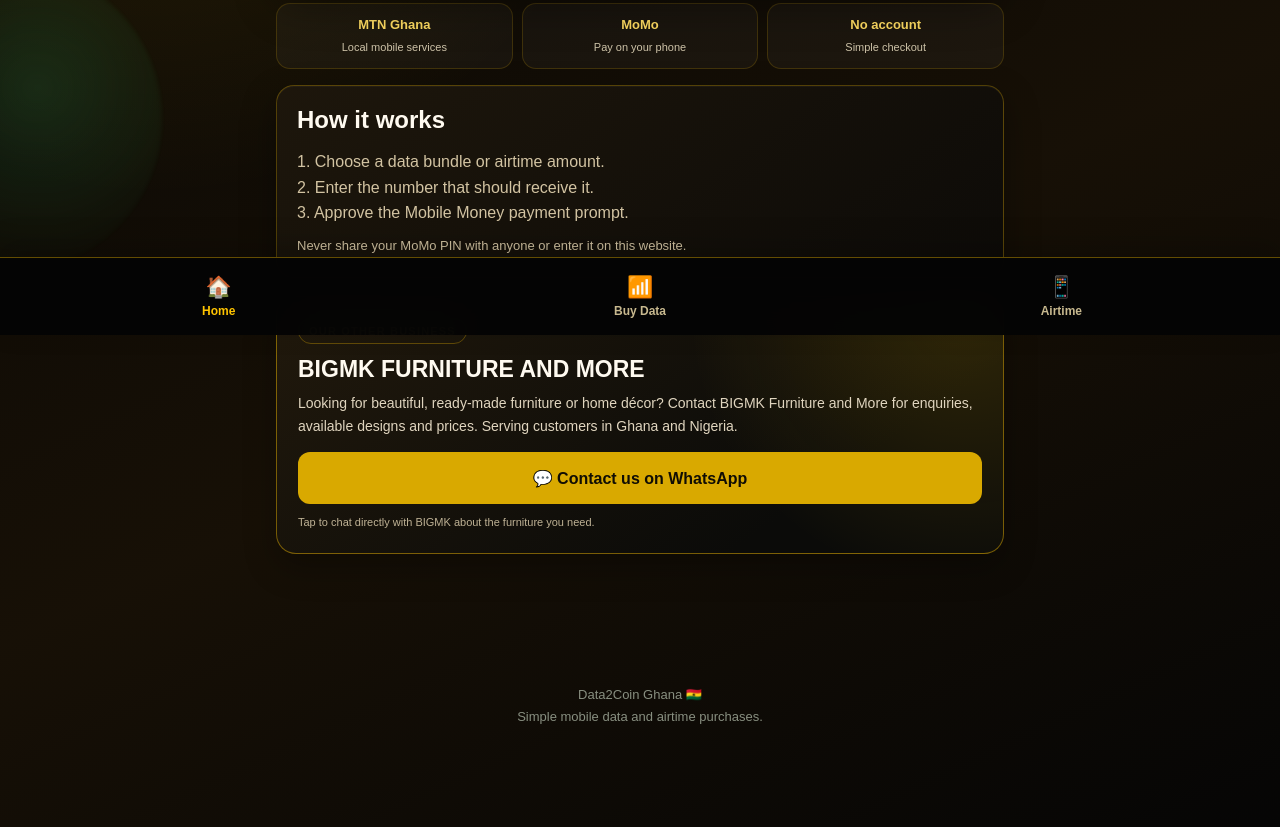
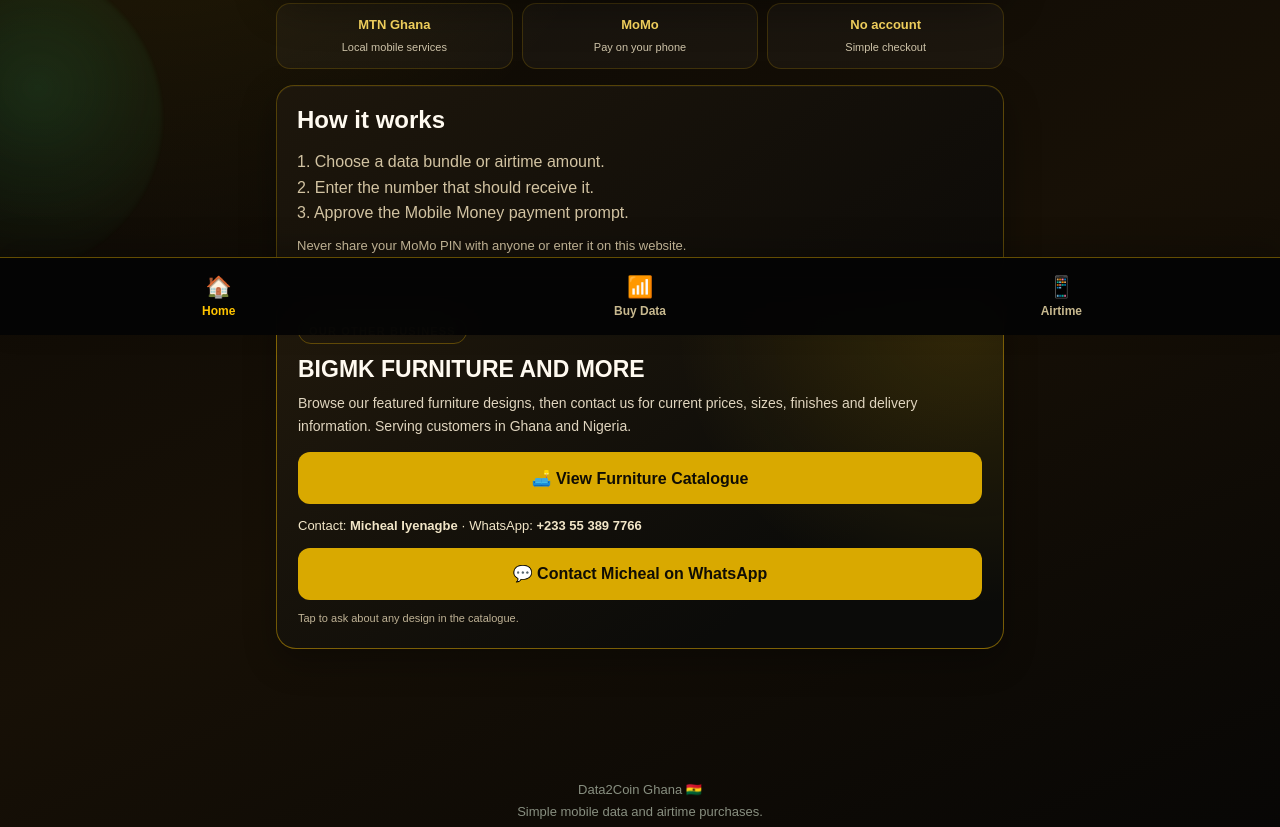
Before and after one commit to iyenagbegodswillgodswill-debug/-data2coin, a plain HTML site: page index.html in a window 1280 px wide. Shown: the part 465-1292 px from the top of the page. Drawn offline with nearby package versions, Linux system fonts and the light colour scheme; no server answers.

Commit message:
Add BIGMK furniture catalogue link and named WhatsApp contact

```diff
--- a/index.html
+++ b/index.html
@@ -625,6 +625,7 @@ footer{padding:22px 15px 26px;line-height:1.7}
 .bigmk-cta{display:flex;align-items:center;justify-content:center;gap:9px;width:100%;min-height:52px;text-decoration:none;text-align:center;border-radius:12px;background:#d9a900;color:#100d04;font-weight:800;padding:13px 16px}
 .bigmk-cta:focus-visible{outline:3px solid #fff;outline-offset:3px}
 .bigmk-footnote{font-size:11px!important;color:#bfb295!important;margin:10px 0 0!important}
+.bigmk-contactline{font-size:13px!important;line-height:1.5!important;color:#f2e6c8!important;margin:12px 0!important}
 
 </style>
 
@@ -670,9 +671,11 @@ footer{padding:22px 15px 26px;line-height:1.7}
       <section class="bigmk-card" aria-labelledby="bigmk-heading">
         <div class="bigmk-label">OUR OTHER BUSINESS</div>
         <h2 id="bigmk-heading">BIGMK FURNITURE AND MORE</h2>
-        <p>Looking for beautiful, ready-made furniture or home décor? Contact BIGMK Furniture and More for enquiries, available designs and prices. Serving customers in Ghana and Nigeria.</p>
-        <a class="bigmk-cta" href="https://wa.me/233553897766?text=Hello%20BIGMK%20Furniture%20and%20More%2C%20I%27m%20interested%20in%20your%20furniture.%20Please%20share%20available%20designs%20and%20prices." target="_blank" rel="noopener noreferrer" aria-label="Contact BIGMK Furniture and More on WhatsApp">💬 Contact us on WhatsApp</a>
-        <p class="bigmk-footnote">Tap to chat directly with BIGMK about the furniture you need.</p>
+        <p>Browse our featured furniture designs, then contact us for current prices, sizes, finishes and delivery information. Serving customers in Ghana and Nigeria.</p>
+        <a class="bigmk-cta" href="furniture.html" aria-label="View BIGMK furniture catalogue">🛋️ View Furniture Catalogue</a>
+        <p class="bigmk-contactline">Contact: <strong>Micheal Iyenagbe</strong> · WhatsApp: <strong>+233 55 389 7766</strong></p>
+        <a class="bigmk-cta" href="https://wa.me/233553897766?text=Hello%20Micheal%2C%20I%27m%20interested%20in%20BIGMK%20Furniture%20and%20More.%20Please%20share%20available%20designs%20and%20prices." target="_blank" rel="noopener noreferrer" aria-label="Contact Micheal Iyenagbe on WhatsApp">💬 Contact Micheal on WhatsApp</a>
+        <p class="bigmk-footnote">Tap to ask about any design in the catalogue.</p>
       </section>
     </section>
 
```
